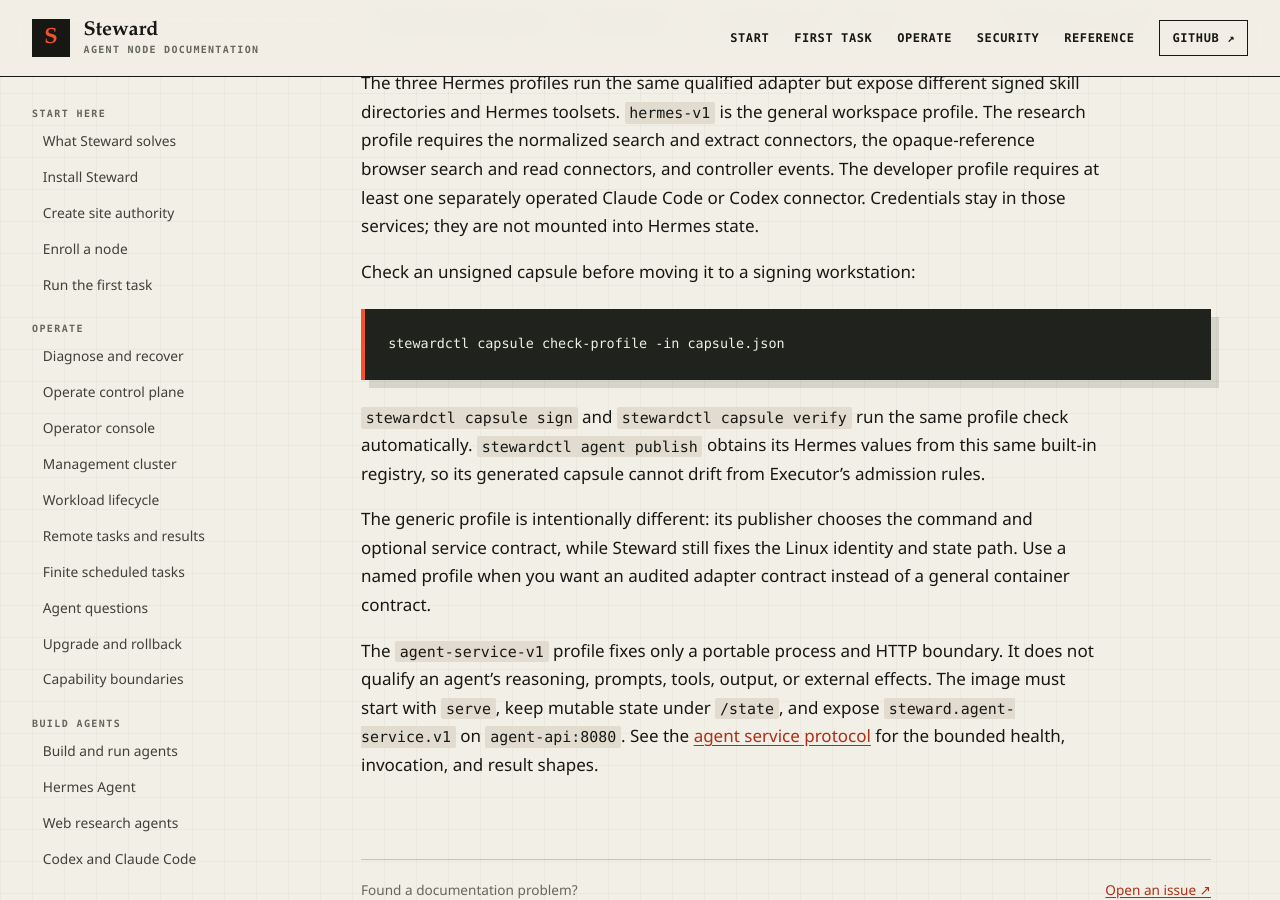
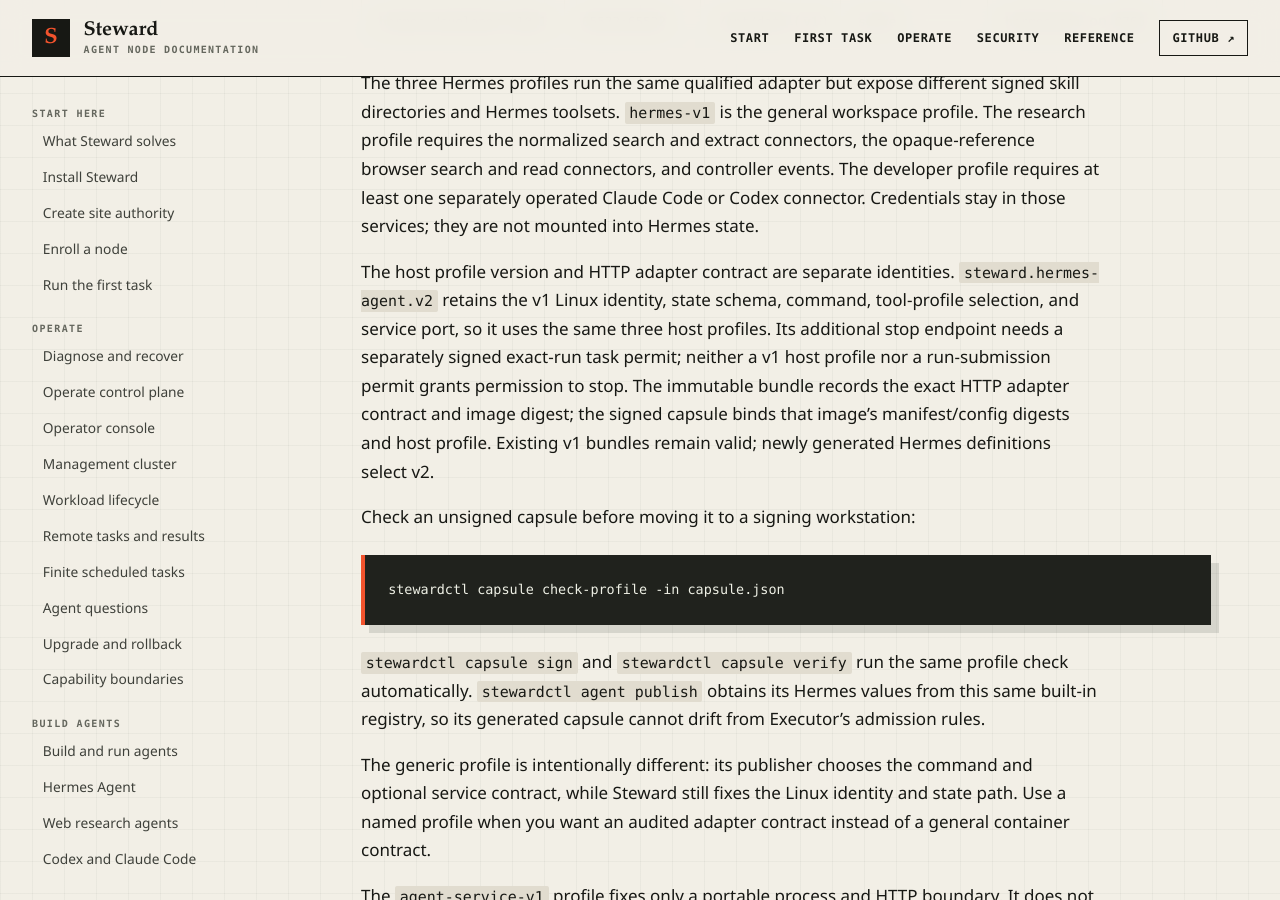
Before and after one commit to hardrails/steward, a Jekyll site: the page built from docs/reference/runtime-profiles.md, in a window 1280 px wide and 900 px high, scrolled down 739 px. Built offline with Jekyll 4.4.1, drawn with Linux system fonts in a browser that asks for light colours.

Commit message:
Record verified Hermes v2 runtime evidence and unchanged host profile semantics
Runtime qualification passed at ff565abc95610aeff7bdf7f21d113840719435e8 in workflow 34068669416. Publishing-registration changes still require a final exact-source run; no historical evidence is rewritten.

````diff
--- a/docs/reference/runtime-profiles.md
+++ b/docs/reference/runtime-profiles.md
@@ -28,6 +28,15 @@ controller events. The developer profile requires at
 least one separately operated Claude Code or Codex connector. Credentials stay
 in those services; they are not mounted into Hermes state.
 
+The host profile version and HTTP adapter contract are separate identities.
+`steward.hermes-agent.v2` retains the v1 Linux identity, state schema, command,
+tool-profile selection, and service port, so it uses the same three host profiles.
+Its additional stop endpoint needs a separately signed exact-run task permit;
+neither a v1 host profile nor a run-submission permit grants permission to stop.
+The immutable bundle records the exact HTTP adapter contract and image digest;
+the signed capsule binds that image's manifest/config digests and host profile.
+Existing v1 bundles remain valid; newly generated Hermes definitions select v2.
+
 Check an unsigned capsule before moving it to a signing workstation:
 
 ```console
````
Also changed, not shown: docs/guides/hermes-agent.md (+5 -2 lines), README.md, 2 other files.
